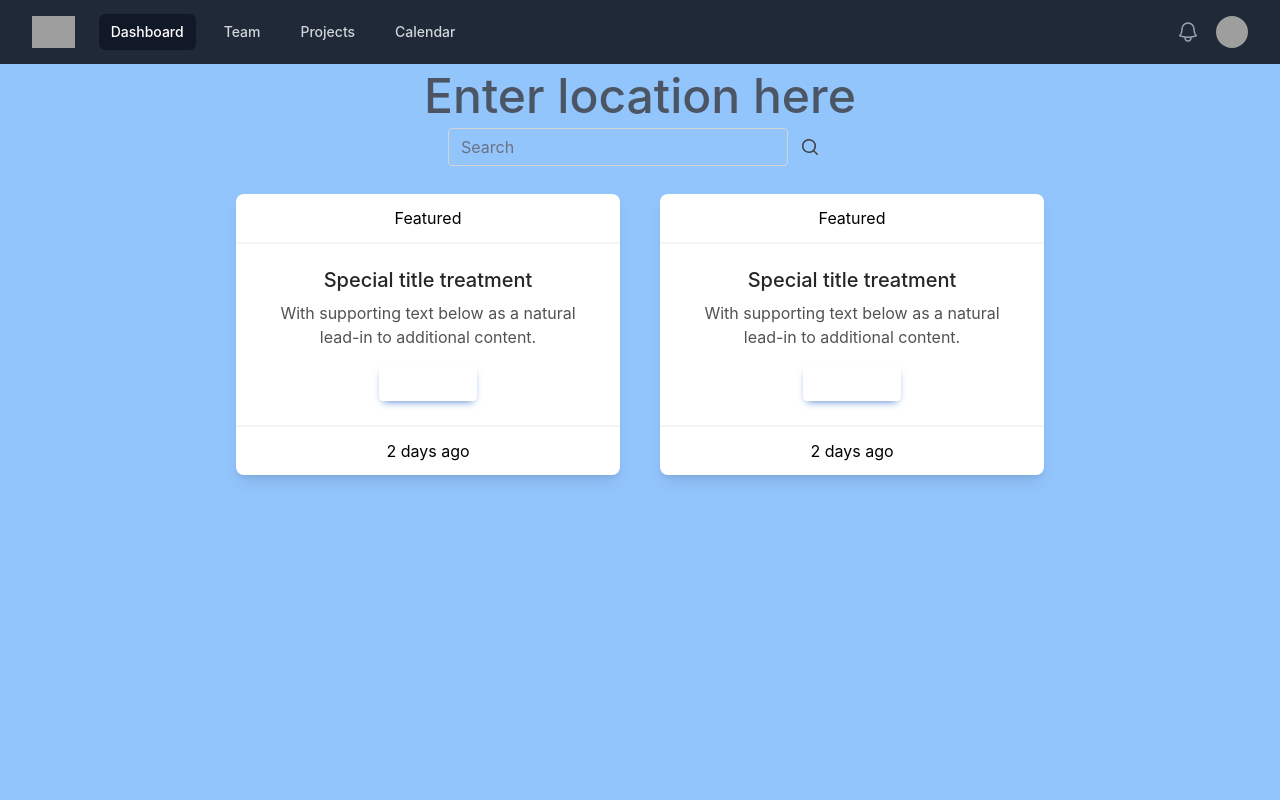
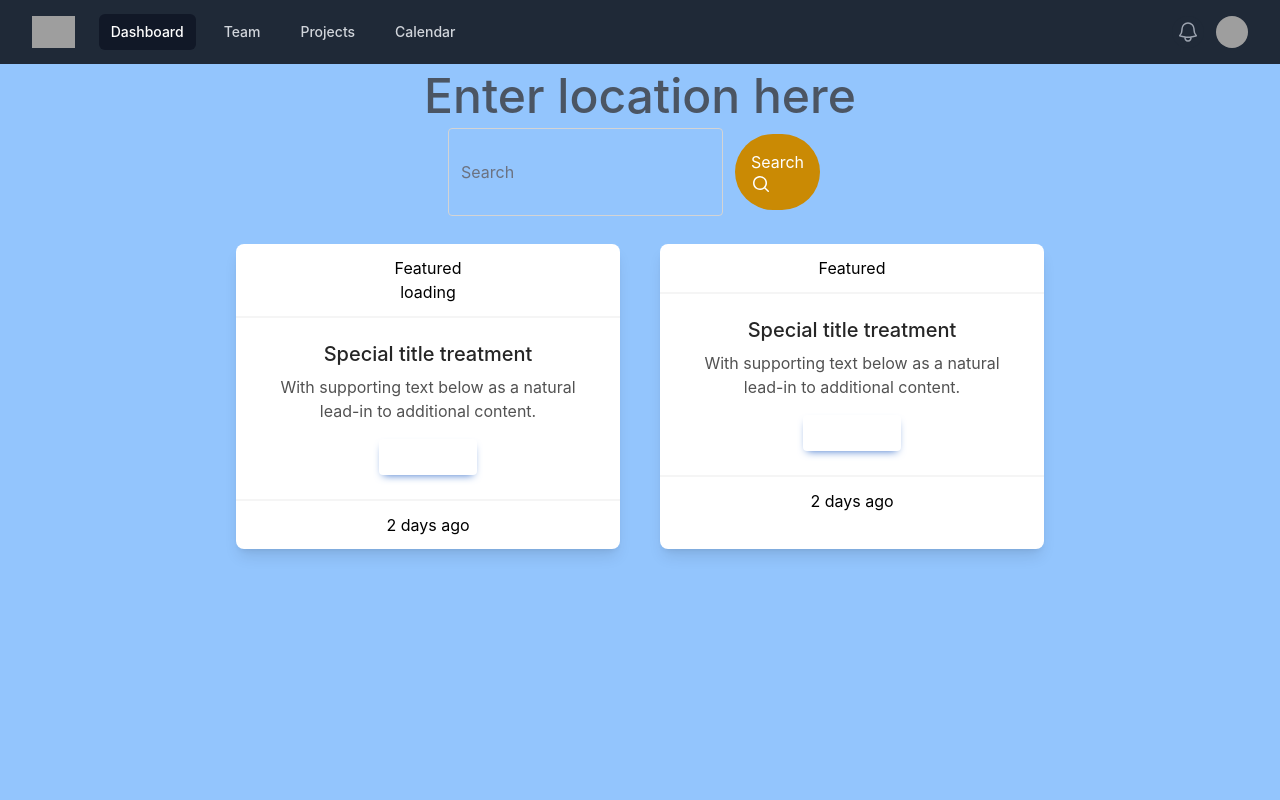
Before and after one commit to Pollon-Pollution-Organisation/pollen-and-pollution, a React (Create React App) app: page / in a window 1280 px wide. Shown: the top 800 px of the page. Built offline with nearby package versions, Linux system fonts and the light colour scheme; grey boxes are pictures that could not be loaded; the HTML template or start-up script is replaced by a standard one.

Commit message:
Corrected the data target for lat/lon. Changed where state is set and updated. Fed props into search bar. took default out of exports. Added spare API keys.

```diff
--- a/src/components/Home/Home.js
+++ b/src/components/Home/Home.js
@@ -1,11 +1,17 @@
 import { GiDrippingHoney, } from "react-icons/gi";
 
-import React from 'react';
 
-
+import SearchBar from "./SearchBar";
+import { useState, React } from 'react'
 
 
 export default function Home() {
+    const [pollenData, setPollenData] = useState(null);
+    const [airQualData, setairQualData] = useState(null);
+    //update state and pass as props to search bar.
+    //data published {pollenData ? pollenData.city_name : 'loading'} with ternary operator for page load
+    //
+
     return (
         <>
             <div>
@@ -18,44 +24,16 @@ export default function Home() {
             <main className='bg-blue-300 px-10'>
                 <div className='min-h-screen'>
                     <section>
-                        <div className="flex justify-center">
-                            <h3 className='text-5xl py-2 text-gray-600 font-medium'>
-                                Enter location here
-                            </h3>
-                        </div>
-                        <div className="flex justify-center">
-                            <div className="mb-3 xl:w-96">
-                                <div className="relative mb-4 flex w-full flex-wrap items-stretch">
-                                    <input
-                                        type="search"
-                                        className="relative m-0 block w-[1%] min-w-0 flex-auto rounded border border-solid border-neutral-300 bg-transparent bg-clip-padding px-3 py-1.5 text-base font-normal text-neutral-700 outline-none transition duration-300 ease-in-out focus:border-primary-600 focus:text-neutral-700 focus:shadow-te-primary focus:outline-none dark:border-neutral-600 dark:text-neutral-200 dark:placeholder:text-neutral-200"
-                                        placeholder="Search"
-                                        aria-label="Search"
-                                        aria-describedby="button-addon2" />
-                                    <span
-                                        className="input-group-text flex items-center whitespace-nowrap rounded px-3 py-1.5 text-center text-base font-normal text-neutral-700 dark:text-neutral-200"
-                                        id="basic-addon2">
-                                        <svg
-                                            xmlns="http://www.w3.org/2000/svg"
-                                            viewBox="0 0 20 20"
-                                            fill="currentColor"
-                                            className="h-5 w-5">
-                                            <path
-                                                fillRule="evenodd"
-                                                d="M9 3.5a5.5 5.5 0 100 11 5.5 5.5 0 000-11zM2 9a7 7 0 1112.452 4.391l3.328 3.329a.75.75 0 11-1.06 1.06l-3.329-3.328A7 7 0 012 9z"
-                                                clipRule="evenodd" />
-                                        </svg>
-                                    </span>
-                                </div>
-                            </div>
-                        </div>
+
+<SearchBar setPollenData={setPollenData} setairQualData={setairQualData} />
 
                         <div className="flex justify-center">
-                            <div
+                            <div id="myFirstCard"
                                 className="block max-w-sm rounded-lg bg-white text-center shadow-lg dark:bg-neutral-700 mx-5">
                                 <div
                                     className="border-b-2 border-neutral-100 py-3 px-6 dark:border-neutral-600 dark:text-neutral-50">
                                     Featured
+                                    <h1>{pollenData ? pollenData.city_name : 'loading'}</h1>
                                 </div>
                                 <div className="p-6">
                                     <h5
--- a/src/components/Home/SearchBar.js
+++ b/src/components/Home/SearchBar.js
@@ -1,11 +1,12 @@
 import React from 'react';
 import { useState, useEffect } from 'react'
-import {LatLongAPI} from "../../utils/latLong.js"
-import {PollenAPI} from "../../utils/pollenAPI.js"
+import {LatLongAPI} from "../../utils/latLong"
+import {PollenAPI} from "../../utils/pollenAPI"
 import {AirAPI} from "../../utils/airAPI"
 
 
-export default function SearchBar() {
+export default function SearchBar(props) {
+    //props passed in from home.js
 
     const [searchQuery, setsearchQuery] = useState(null)
 
@@ -16,11 +17,14 @@ export default function SearchBar() {
     const logValue = () => {
         console.log(searchQuery);
         LatLongAPI(searchQuery).then(function(response) {
-            long = response.data.lon
-            lat = response.data.lat
 
-            PollenAPI(long, lat)
-            AirAPI(long, lat)
+           let long = response.data[0].lon
+           let lat = response.data[0].lat
+           console.log(lat)
+           console.log(long)
+
+            PollenAPI(long, lat, props.setPollenData)
+            AirAPI(long, lat, props.setairQualData)
         })
 
       };
@@ -47,7 +51,7 @@ export default function SearchBar() {
                         <span
                             className="input-group-text flex items-center whitespace-nowrap rounded px-3 py-1.5 text-center text-base font-normal text-neutral-700 dark:text-neutral-200"
                             id="basic-addon2">
-                            <button className="px-4 py-4 text-white bg-yellow-600 rounded-full " onClick={logValue}>
+                            <button className="px-4 py-4 text-white bg-yellow-600 rounded-full " onClick={logValue}> Search
                                 <svg
                                     xmlns="http://www.w3.org/2000/svg"
                                     viewBox="0 0 20 20"
--- a/src/components/navbar.js
+++ b/src/components/navbar.js
@@ -4,7 +4,7 @@ import { Bars3Icon, BellIcon, XMarkIcon } from '@heroicons/react/24/outline'
 
 const navigation = [
   { name: 'Dashboard', href: '#', current: true },
-  { name: 'Team', href: '#', current: false },
+  { name: 'Team', href: '#' },
   { name: 'Projects', href: '#', current: false },
   { name: 'Calendar', href: '#', current: false },
 ]
--- a/src/utils/airAPI.js
+++ b/src/utils/airAPI.js
@@ -1,30 +1,30 @@
 import axios from "axios";
-import { useState, useEffect } from 'react'
+
 
 const lilKey = "6293641afdmshf1dda5cd5fe8c34p1388c5jsn3acc5d8ed8ba"
 const chrisKey = "326b80785amsh8543d3e232cdaa9p1b5362jsndeee73e28081"
 const georgeKey = ""
 const sophieKey = "01fc0c0291msh6c74688887e69bfp12b8f7jsnea920cfc819d"
+const lilSpareKey = "5197484f17msh067422515ab4f6fp1f1c20jsn66f8c08bb597"
+const sophSpareKey = "e3e10500ddmsh6c294341a4f6acap16a65cjsna3fdb373f646"
 
-function AirAPI(long, lat) {
+export function AirAPI(long, lat, setairQualData) {
 
-    const [airQualData, setairQualData] = useState(null);
 
-    useEffect(() => {
 
         const options = {
             method: 'GET',
             url: 'https://air-quality.p.rapidapi.com/forecast/airquality',
-            params: { lat: lat, lon: long, hours: '72' }, //grab lat & lon to store in vars
+            params: {lat: lat, lon: long, hours: '72'}, //grab lat & lon to store in vars
             headers: {
-                'X-RapidAPI-Key': sophieKey,
+                'X-RapidAPI-Key': 'e3e10500ddmsh6c294341a4f6acap16a65cjsna3fdb373f646',
                 'X-RapidAPI-Host': 'air-quality.p.rapidapi.com'
             }
         };
 
         axios.request(options).then(function (response) {
             const airData = response.data;
-            setairQualData = airData;
+            setairQualData(airData);
             console.log(airData);
 
             const airQual = airData.data[0].aqi;
@@ -35,24 +35,17 @@ function AirAPI(long, lat) {
             const particles10 = airData.data[0].pm10;
             const particles25 = airData.data[0].pm25;
 
-           /* console.log(airQual);
+            console.log(airQual);
             console.log(carbonMonoxide);
             console.log(nitrogenDioxide);
             console.log(ozone);
             console.log(sulfurDioxide);
             console.log(particles10);
-            console.log(particles25);*/
+            console.log(particles25);
 
 
         }).catch(function (error) {
             console.error(error);
         });
 
-    })
-
-    console.log(airQualData)
-
-
 }
-
-export default AirAPI
--- a/src/utils/latLong.js
+++ b/src/utils/latLong.js
@@ -20,10 +20,5 @@ export function LatLongAPI(city) {
         }
     };
 
-    axios.request(options).then(function (response) {
-        console.log(response.data);
-        return response.data
-    }).catch(function (error) {
-        console.error(error);
-    });
+   return axios.request(options)
 }
--- a/src/utils/pollenAPI.js
+++ b/src/utils/pollenAPI.js
@@ -1,37 +1,35 @@
 import axios from "axios";
-import { useState, useEffect } from 'react'
+
 
 const lilKey = "6293641afdmshf1dda5cd5fe8c34p1388c5jsn3acc5d8ed8ba"
 const chrisKey = "326b80785amsh8543d3e232cdaa9p1b5362jsndeee73e28081"
 const georgeKey = ""
 const sophieKey = "01fc0c0291msh6c74688887e69bfp12b8f7jsnea920cfc819d"
+const lilSpareKey = "5197484f17msh067422515ab4f6fp1f1c20jsn66f8c08bb597"
+const sophSpareKey = "e3e10500ddmsh6c294341a4f6acap16a65cjsna3fdb373f646"
 
-export default function PollenAPI(long, lat) {
-
-    const [pollenData, setPollenData] = useState(null);
-
-    useEffect(() => {
+export function PollenAPI(long, lat, setPollenData) {
 
         const options = {
             method: 'GET',
             url: 'https://air-quality.p.rapidapi.com/current/airquality',
-            params: { lon: long, lat: lat },
+            params: { lat: lat, lon: long },
             headers: {
-                'X-RapidAPI-Key': lilKey,
+                'X-RapidAPI-Key': 'e3e10500ddmsh6c294341a4f6acap16a65cjsna3fdb373f646',
                 'X-RapidAPI-Host': 'air-quality.p.rapidapi.com'
             }
         };
 
         axios.request(options).then(function (response) {
             console.log(options)
-            const pollenData = response.data;
-            setPollenData = pollenData
+            const pollenReturns = response.data;
+            setPollenData(pollenReturns)
 
-            const highestPollenType = pollenData.data[0].predominant_pollen_type
-            const treePollen = pollenData.data[0].pollen_level_tree
-            const grassPollen = pollenData.data[0].pollen_level_grass
-            const weedPollen = pollenData.data[0].pollen_level_weed
-            const moldLevel = pollenData.data[0].mold_level
+            const highestPollenType = pollenReturns.data[0].predominant_pollen_type
+            const treePollen = pollenReturns.data[0].pollen_level_tree
+            const grassPollen = pollenReturns.data[0].pollen_level_grass
+            const weedPollen = pollenReturns.data[0].pollen_level_weed
+            const moldLevel = pollenReturns.data[0].mold_level
 
             console.log(highestPollenType);
             console.log(treePollen);
@@ -42,7 +40,5 @@ export default function PollenAPI(long, lat) {
         }).catch(function (error) {
             console.error(error);
         });
-        //export this to the air card component
-    }, [])
 
 }
```
